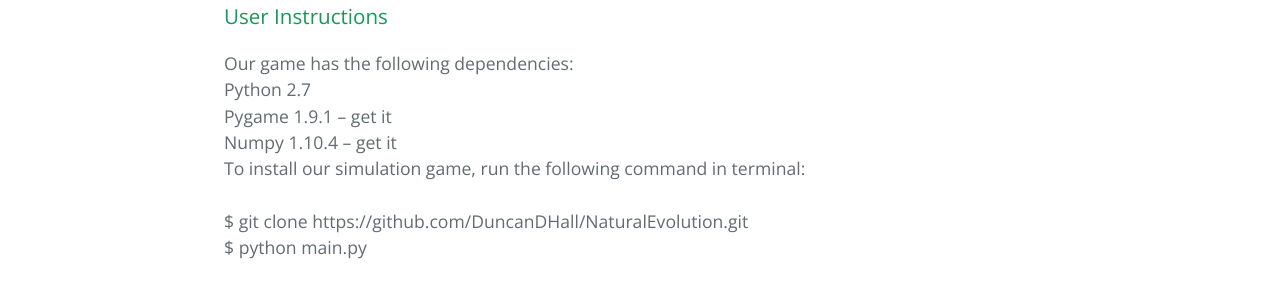
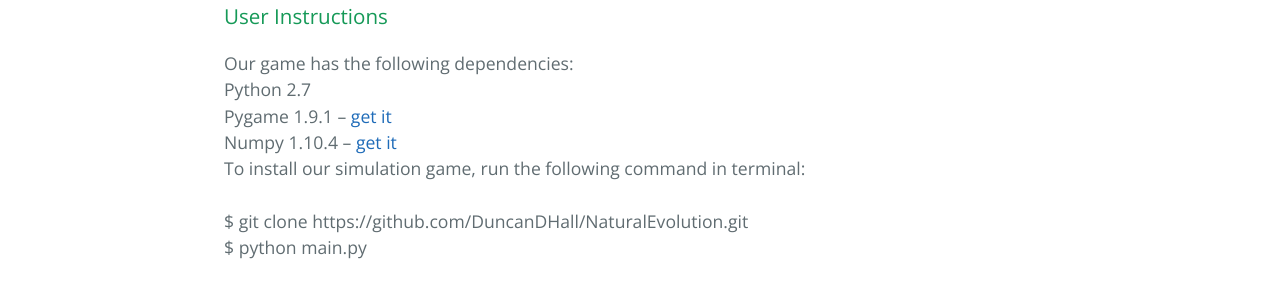
Before and after one commit to DuncanDHall/NaturalEvolution, a Jekyll site: the page index.html, which Jekyll copies as it is, in a window 1280 px wide. Shown: the part 673-964 px from the top of the page. Built offline with Jekyll 4.4.1, drawn with Linux system fonts in a browser that asks for light colours; some of the changed lines change nothing that is shown.

Commit message:
changed links

```diff
--- a/index.html
+++ b/index.html
@@ -38,8 +38,8 @@
 
 <p>Our game has the following dependencies: <br>
 Python 2.7 <br>
-Pygame 1.9.1 – get it <br>
-Numpy 1.10.4 – get it <br>
+Pygame 1.9.1 – <a href=”http://www.pygame.org/wiki/GettingStarted”>get it</a> <br>
+Numpy 1.10.4 – <a href="http://www.scipy.org/scipylib/download.html">get it</a> <br>
 To install our simulation game, run the following command in terminal:<br><br>
 $ git clone https://github.com/DuncanDHall/NaturalEvolution.git<br>
 
```
